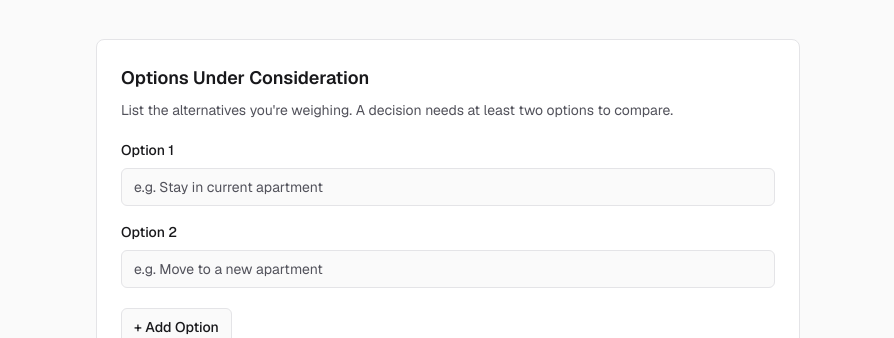
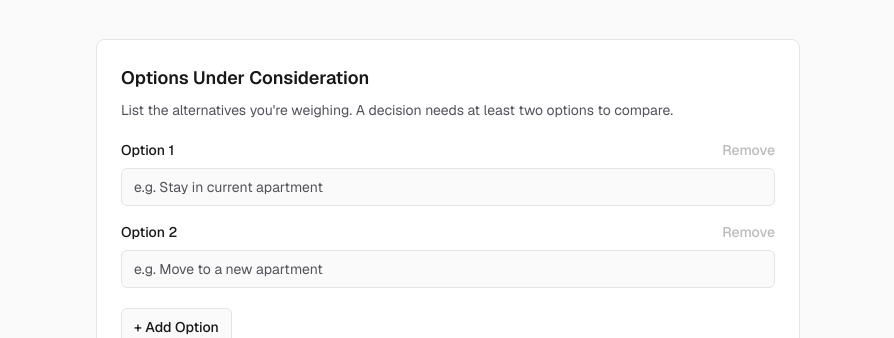
Before and after one commit to MindfullLearner/AI-frontend-Capstone, a Next.js app: page /decisions/new in a window 1280 px wide. Shown: the part 604-942 px from the top of the page, without its empty margins (192-1086 px from the left). Built offline with nearby package versions, Linux system fonts and the light colour scheme.

Commit message:
feat: add interactive decision options

```diff
--- /dev/null
+++ b/src/app/components/decision-options.tsx
@@ -0,0 +1,143 @@
+"use client";
+
+import { useId, useState } from "react";
+
+type Option = {
+  id: string;
+  value: string;
+};
+
+const MIN_OPTIONS = 2;
+
+let optionCounter = 0;
+
+/**
+ * Generates a stable, browser-safe id for a new option without pulling in
+ * a UUID dependency. Combines a render-scoped prefix (from useId) with an
+ * incrementing counter so ids stay unique even across many additions.
+ */
+function createOptionId(prefix: string) {
+  optionCounter += 1;
+  return `${prefix}-option-${optionCounter}`;
+}
+
+function createInitialOptions(prefix: string): Option[] {
+  return [
+    { id: createOptionId(prefix), value: "" },
+    { id: createOptionId(prefix), value: "" },
+  ];
+}
+
+/**
+ * Interactive "Options Under Consideration" section. Lets the user add and
+ * remove options, with a minimum of two always enforced. This is the only
+ * interactive piece of the Decision Setup page in this milestone — the
+ * "use client" boundary is scoped to just this component so the rest of
+ * /decisions/new can stay a Server Component.
+ *
+ * Values are held in local component state only. Nothing here saves,
+ * validates, or submits data yet.
+ */
+export function DecisionOptions() {
+  const idPrefix = useId();
+  const [options, setOptions] = useState<Option[]>(() =>
+    createInitialOptions(idPrefix)
+  );
+
+  const canRemove = options.length > MIN_OPTIONS;
+
+  function handleChange(id: string, value: string) {
+    setOptions((current) =>
+      current.map((option) => (option.id === id ? { ...option, value } : option))
+    );
+  }
+
+  function handleAdd() {
+    setOptions((current) => [
+      ...current,
+      { id: createOptionId(idPrefix), value: "" },
+    ]);
+  }
+
+  function handleRemove(id: string) {
+    setOptions((current) =>
+      current.length > MIN_OPTIONS
+        ? current.filter((option) => option.id !== id)
+        : current
+    );
+  }
+
+  return (
+    <section
+      aria-labelledby="options-heading"
+      className="flex flex-col gap-5 rounded-lg border border-border bg-surface p-6"
+    >
+      <div className="flex flex-col gap-2">
+        <h2
+          id="options-heading"
+          className="text-lg font-semibold text-foreground"
+        >
+          Options Under Consideration
+        </h2>
+        <p className="text-sm text-muted">
+          List the alternatives you&apos;re weighing. A decision needs at
+          least two options to compare.
+        </p>
+      </div>
+
+      <div className="flex flex-col gap-4">
+        {options.map((option, index) => {
+          const optionNumber = index + 1;
+          const inputId = `${option.id}-input`;
+
+          return (
+            <div key={option.id} className="flex flex-col gap-2">
+              <div className="flex items-center justify-between gap-3">
+                <label
+                  htmlFor={inputId}
+                  className="text-sm font-medium text-foreground"
+                >
+                  Option {optionNumber}
+                </label>
+
+                <button
+                  type="button"
+                  onClick={() => handleRemove(option.id)}
+                  disabled={!canRemove}
+                  aria-label={`Remove Option ${optionNumber}`}
+                  className="text-sm font-medium text-muted hover:text-accent disabled:cursor-not-allowed disabled:text-muted/40 disabled:hover:text-muted/40"
+                >
+                  Remove
+                </button>
+              </div>
+
+              <input
+                id={inputId}
+                name={inputId}
+                type="text"
+                value={option.value}
+                onChange={(event) => handleChange(option.id, event.target.value)}
+                placeholder={
+                  optionNumber === 1
+                    ? "e.g. Stay in current apartment"
+                    : optionNumber === 2
+                      ? "e.g. Move to a new apartment"
+                      : "Describe this option"
+                }
+                className="rounded-md border border-border bg-background px-3 py-2 text-sm text-foreground placeholder:text-muted focus:border-accent focus:outline-none"
+              />
+            </div>
+          );
+        })}
+      </div>
+
+      <button
+        type="button"
+        onClick={handleAdd}
+        className="w-fit rounded-md border border-border bg-background px-3 py-2 text-sm font-medium text-foreground hover:border-accent hover:text-accent"
+      >
+        + Add Option
+      </button>
+    </section>
+  );
+}
--- a/src/app/decisions/new/page.tsx
+++ b/src/app/decisions/new/page.tsx
@@ -1,14 +1,18 @@
+import { DecisionOptions } from "../../components/decision-options";
+
 /**
  * /decisions/new — Create Decision (Decision Setup UI)
  *
- * Server Component: this milestone is UI/structure only. All form controls
- * are native and uncontrolled (no value/onChange, no React state), so the
- * page can ship as static markup with zero client-side JavaScript while
- * still looking and behaving like real inputs in the browser.
+ * Server Component: most of this page is still UI/structure only. Form
+ * controls are native and uncontrolled (no value/onChange, no React state),
+ * so the page ships as static markup with minimal client-side JavaScript.
  *
- * "Add Option", "Add Criterion", "Cancel", and "Continue" are inert
- * `type="button"` controls — they establish the intended layout only.
- * Nothing here saves, validates, or submits data yet.
+ * The "Options Under Consideration" section is the one interactive piece
+ * so far — it's rendered via <DecisionOptions />, a small Client Component
+ * that owns its own state. Everything else, including "Add Criterion",
+ * "Cancel", and "Continue", remains inert `type="button"` controls that
+ * only establish the intended layout. Nothing here saves, validates, or
+ * submits data yet.
  */
 export default function NewDecisionPage() {
   return (
@@ -71,65 +75,8 @@ export default function NewDecisionPage() {
           </div>
         </section>
 
-        {/* 3. Options Under Consideration */}
-        <section
-          aria-labelledby="options-heading"
-          className="flex flex-col gap-5 rounded-lg border border-border bg-surface p-6"
-        >
-          <div className="flex flex-col gap-2">
-            <h2
-              id="options-heading"
-              className="text-lg font-semibold text-foreground"
-            >
-              Options Under Consideration
-            </h2>
-            <p className="text-sm text-muted">
-              List the alternatives you&apos;re weighing. A decision needs at
-              least two options to compare.
-            </p>
-          </div>
-
-          <div className="flex flex-col gap-4">
-            <div className="flex flex-col gap-2">
-              <label
-                htmlFor="option-1"
-                className="text-sm font-medium text-foreground"
-              >
-                Option 1
-              </label>
-              <input
-                id="option-1"
-                name="option-1"
-                type="text"
-                placeholder="e.g. Stay in current apartment"
-                className="rounded-md border border-border bg-background px-3 py-2 text-sm text-foreground placeholder:text-muted focus:border-accent focus:outline-none"
-              />
-            </div>
-
-            <div className="flex flex-col gap-2">
-              <label
-                htmlFor="option-2"
-                className="text-sm font-medium text-foreground"
-              >
-                Option 2
-              </label>
-              <input
-                id="option-2"
-                name="option-2"
-                type="text"
-                placeholder="e.g. Move to a new apartment"
-                className="rounded-md border border-border bg-background px-3 py-2 text-sm text-foreground placeholder:text-muted focus:border-accent focus:outline-none"
-              />
-            </div>
-          </div>
-
-          <button
-            type="button"
-            className="w-fit rounded-md border border-border bg-background px-3 py-2 text-sm font-medium text-foreground hover:border-accent hover:text-accent"
-          >
-            + Add Option
-          </button>
-        </section>
+        {/* 3. Options Under Consideration — interactive Client Component */}
+        <DecisionOptions />
 
         {/* 4. Evaluation Criteria */}
         <section
```
